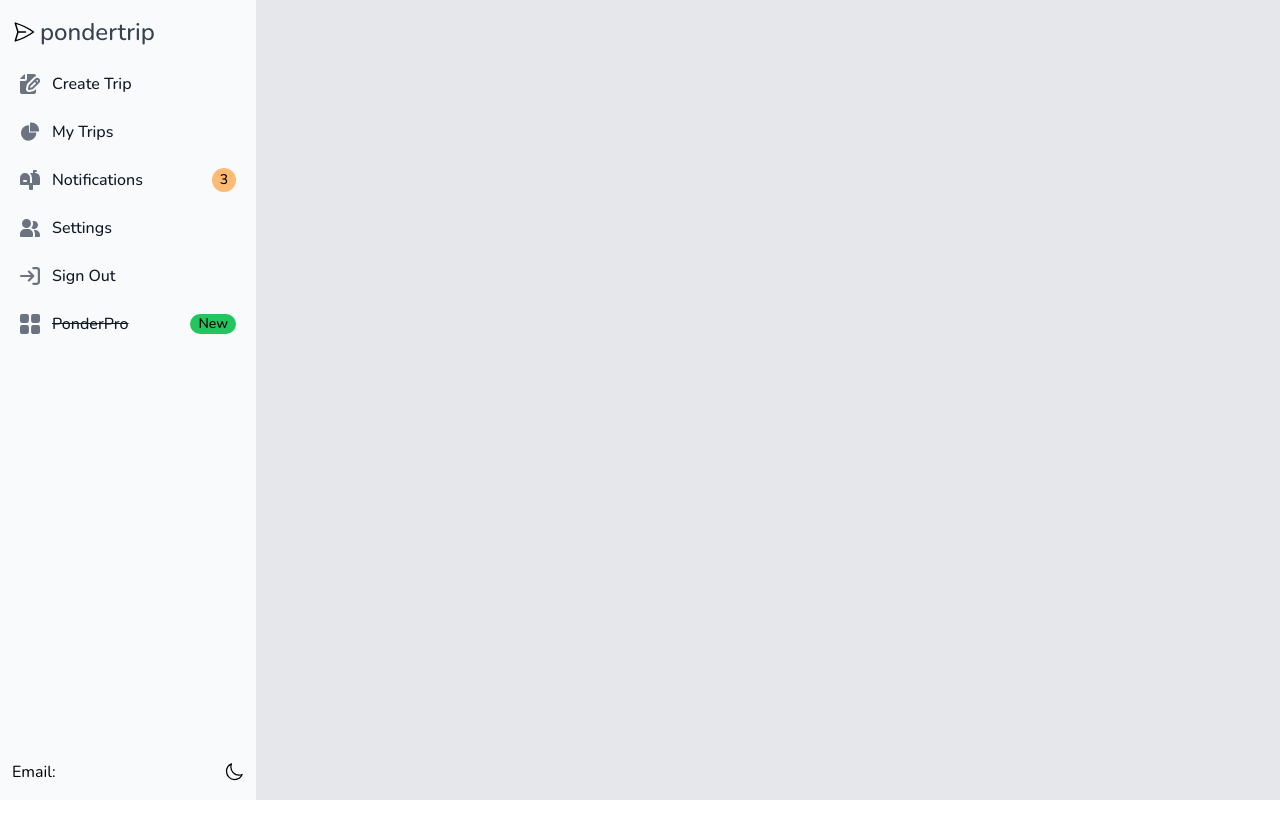
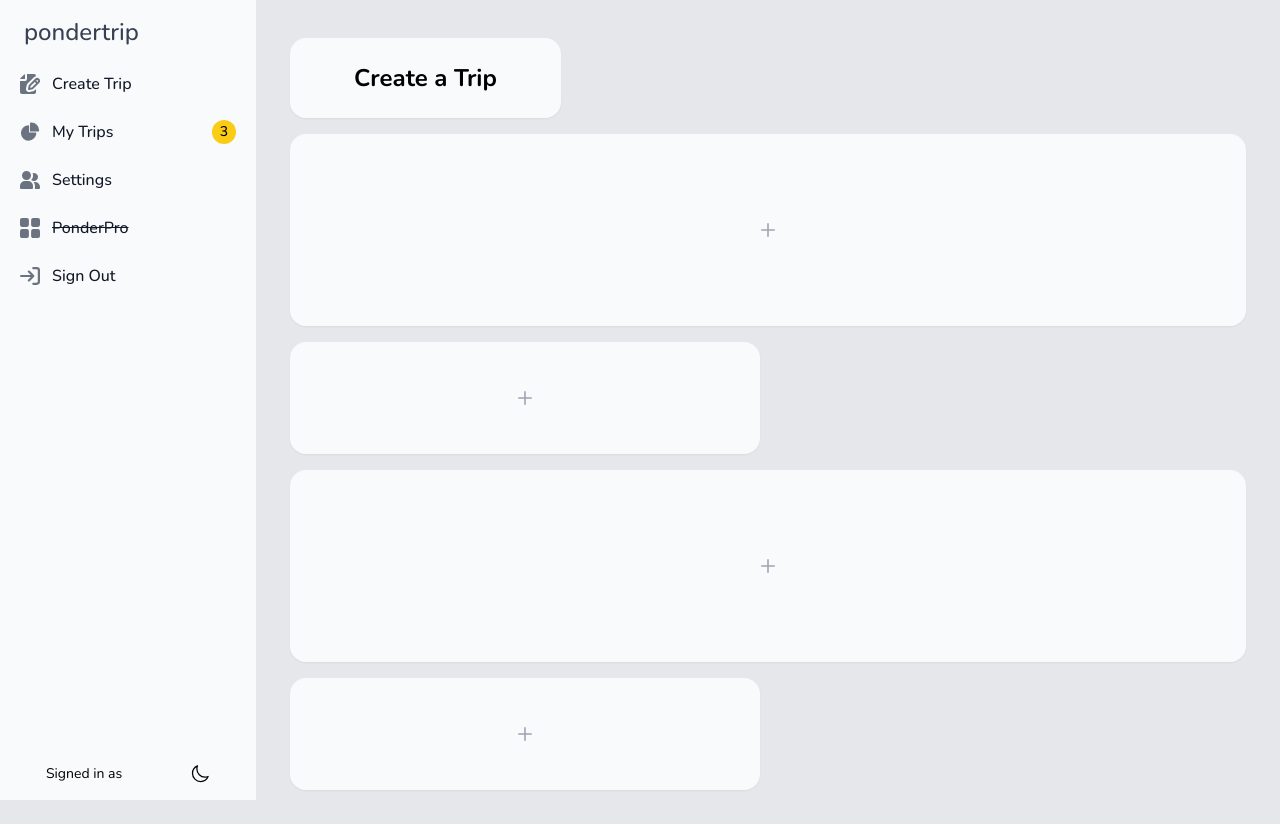
Before and after one commit to Grupith/pondertrip, a Next.js app: page /dashboard/create in a window 1280 px wide. Before the commit the page ends 800 px from the top, so only its background shows below. Built offline with nearby package versions, Linux system fonts and the light colour scheme; no server answers.

Commit message:
fixed title in sidebar changing & other minor styling

```diff
--- a/app/components/Sidebar.tsx
+++ b/app/components/Sidebar.tsx
@@ -55,22 +55,6 @@ const Sidebar: React.FC<SidebarProps> = ({ isSidebarOpen, toggleSidebar }) => {
           <div>
             <section>
               <div className="flex items-center space-x-1 cursor-pointer mb-4 text-black dark:text-white">
-                {!isSidebarOpen ? (
-                  <svg
-                    xmlns="http://www.w3.org/2000/svg"
-                    fill="none"
-                    viewBox="0 0 24 24"
-                    strokeWidth="1.5"
-                    stroke="currentColor"
-                    className="w-6 h-6"
-                  >
-                    <path
-                      strokeLinecap="round"
-                      strokeLinejoin="round"
-                      d="M6 12 3.269 3.125A59.769 59.769 0 0 1 21.485 12 59.768 59.768 0 0 1 3.27 20.875L5.999 12Zm0 0h7.5"
-                    />
-                  </svg>
-                ) : (
                 <button
                   data-drawer-target="default-sidebar"
                   data-drawer-toggle="default-sidebar"
@@ -94,8 +78,7 @@ const Sidebar: React.FC<SidebarProps> = ({ isSidebarOpen, toggleSidebar }) => {
                     ></path>
                   </svg>
                 </button>
-                )}
-                <span className="text-2xl font-medium text-gray-700 dark:text-gray-200">
+                <span className="text-2xl font-medium text-gray-700 dark:text-gray-200 sm:pl-2">
                   pondertrip
                 </span>
               </div>
@@ -137,31 +120,15 @@ const Sidebar: React.FC<SidebarProps> = ({ isSidebarOpen, toggleSidebar }) => {
                     <path d="M16.975 11H10V4.025a1 1 0 0 0-1.066-.998 8.5 8.5 0 1 0 9.039 9.039.999.999 0 0 0-1-1.066h.002Z" />
                     <path d="M12.5 0c-.157 0-.311.01-.565.027A1 1 0 0 0 11 1.02V10h8.975a1 1 0 0 0 1-.935c.013-.188.028-.374.028-.565A8.51 8.51 0 0 0 12.5 0Z" />
                   </svg>
-                  <span className="ms-3">My Trips</span>
+                  <span className="flex-1 ms-3 whitespace-nowrap">
+                    My Trips
+                  </span>
+                  <span className="inline-flex items-center justify-center w-3 h-3 p-3 ms-3 text-sm font-medium text-black bg-yellow-400 rounded-full dark:bg-blue-900 dark:text-blue-300">
+                    3
+                  </span>
                 </Link>
               </li>
-              <li>
-                <a
-                  href="#"
-                  className="flex items-center p-2 text-gray-900 rounded-lg dark:text-white hover:bg-gray-200 dark:hover:bg-gray-700 group"
-                >
-                  <svg
-                    className="flex-shrink-0 w-5 h-5 text-gray-500 transition duration-75 dark:text-gray-400 group-hover:text-gray-900 dark:group-hover:text-white"
-                    aria-hidden="true"
-                    xmlns="http://www.w3.org/2000/svg"
-                    fill="currentColor"
-                    viewBox="0 0 20 20"
-                  >
-                    <path d="m17.418 3.623-.018-.008a6.713 6.713 0 0 0-2.4-.569V2h1a1 1 0 1 0 0-2h-2a1 1 0 0 0-1 1v2H9.89A6.977 6.977 0 0 1 12 8v5h-2V8A5 5 0 1 0 0 8v6a1 1 0 0 0 1 1h8v4a1 1 0 0 0 1 1h2a1 1 0 0 0 1-1v-4h6a1 1 0 0 0 1-1V8a5 5 0 0 0-2.582-4.377ZM6 12H4a1 1 0 0 1 0-2h2a1 1 0 0 1 0 2Z" />
-                  </svg>
-                  <span className="flex-1 ms-3 whitespace-nowrap">
-                    Notifications
-                  </span>
-                  <span className="inline-flex items-center justify-center w-3 h-3 p-3 ms-3 text-sm font-medium text-black bg-orange-300 rounded-full dark:bg-blue-900 dark:text-blue-300">
-                    3
-                  </span>
-                </a>
-              </li>
+
               <li onClick={toggleSidebar}>
                 <Link
                   href="/dashboard/settings"
@@ -181,7 +148,25 @@ const Sidebar: React.FC<SidebarProps> = ({ isSidebarOpen, toggleSidebar }) => {
                   </span>
                 </Link>
               </li>
-
+              <li>
+                <a
+                  href="#"
+                  className="flex items-center p-2 text-gray-900 rounded-lg dark:text-white hover:bg-gray-200 dark:hover:bg-gray-700 group"
+                >
+                  <svg
+                    className="flex-shrink-0 w-5 h-5 text-gray-500 transition duration-75 dark:text-gray-400 group-hover:text-gray-900 dark:group-hover:text-white"
+                    aria-hidden="true"
+                    xmlns="http://www.w3.org/2000/svg"
+                    fill="currentColor"
+                    viewBox="0 0 18 18"
+                  >
+                    <path d="M6.143 0H1.857A1.857 1.857 0 0 0 0 1.857v4.286C0 7.169.831 8 1.857 8h4.286A1.857 1.857 0 0 0 8 6.143V1.857A1.857 1.857 0 0 0 6.143 0Zm10 0h-4.286A1.857 1.857 0 0 0 10 1.857v4.286C10 7.169 10.831 8 11.857 8h4.286A1.857 1.857 0 0 0 18 6.143V1.857A1.857 1.857 0 0 0 16.143 0Zm-10 10H1.857A1.857 1.857 0 0 0 0 11.857v4.286C0 17.169.831 18 1.857 18h4.286A1.857 1.857 0 0 0 8 16.143v-4.286A1.857 1.857 0 0 0 6.143 10Zm10 0h-4.286A1.857 1.857 0 0 0 10 11.857v4.286c0 1.026.831 1.857 1.857 1.857h4.286A1.857 1.857 0 0 0 18 16.143v-4.286A1.857 1.857 0 0 0 16.143 10Z" />
+                  </svg>
+                  <span className="flex-1 ms-3 whitespace-nowrap line-through">
+                    PonderPro
+                  </span>
+                </a>
+              </li>
               <li
                 onClick={() => {
                   signOut()
@@ -213,32 +198,12 @@ const Sidebar: React.FC<SidebarProps> = ({ isSidebarOpen, toggleSidebar }) => {
                   </span>
                 </a>
               </li>
-              <li>
-                <a
-                  href="#"
-                  className="flex items-center p-2 text-gray-900 rounded-lg dark:text-white hover:bg-gray-200 dark:hover:bg-gray-700 group"
-                >
-                  <svg
-                    className="flex-shrink-0 w-5 h-5 text-gray-500 transition duration-75 dark:text-gray-400 group-hover:text-gray-900 dark:group-hover:text-white"
-                    aria-hidden="true"
-                    xmlns="http://www.w3.org/2000/svg"
-                    fill="currentColor"
-                    viewBox="0 0 18 18"
-                  >
-                    <path d="M6.143 0H1.857A1.857 1.857 0 0 0 0 1.857v4.286C0 7.169.831 8 1.857 8h4.286A1.857 1.857 0 0 0 8 6.143V1.857A1.857 1.857 0 0 0 6.143 0Zm10 0h-4.286A1.857 1.857 0 0 0 10 1.857v4.286C10 7.169 10.831 8 11.857 8h4.286A1.857 1.857 0 0 0 18 6.143V1.857A1.857 1.857 0 0 0 16.143 0Zm-10 10H1.857A1.857 1.857 0 0 0 0 11.857v4.286C0 17.169.831 18 1.857 18h4.286A1.857 1.857 0 0 0 8 16.143v-4.286A1.857 1.857 0 0 0 6.143 10Zm10 0h-4.286A1.857 1.857 0 0 0 10 11.857v4.286c0 1.026.831 1.857 1.857 1.857h4.286A1.857 1.857 0 0 0 18 16.143v-4.286A1.857 1.857 0 0 0 16.143 10Z" />
-                  </svg>
-                  <span className="flex-1 ms-3 whitespace-nowrap line-through">
-                    PonderPro
-                  </span>
-                  <span className="inline-flex items-center justify-center px-2 ms-3 text-sm font-medium text-black bg-green-500 rounded-full dark:bg-green-700 dark:text-gray-300">
-                    New
-                  </span>
-                </a>
-              </li>
             </ul>
           </div>
-          <div className="flex justify-between items-center">
-            <p className="dark:text-white">Email: {user && user.email}</p>
+          <div className="flex justify-around items-center">
+            <p className="dark:text-white text-sm">
+              Signed in as {user && user.email}
+            </p>
             <div
               className={`cursor-pointer dark:text-white`}
               onClick={toggleDarkMode}
--- a/app/dashboard/create/page.tsx
+++ b/app/dashboard/create/page.tsx
@@ -7,9 +7,105 @@ export default function Create() {
   return (
     <div>
       <main className={`${darkMode ? "dark" : ""} `}>
-        <div className="pt-2 min-h-screen overflow-hidden fade-in-0 animate-in animate-out duration-700 bg-gray-200 dark:bg-slate-900 dark:text-white">
-          {/* Create Trip */}
-          <h1 className="ml-16">Create Trip</h1>
+        <div className="pt-12 sm:pt-1 min-h-screen overflow-hidden fade-in-0 animate-in animate-out duration-700 bg-gray-200 dark:bg-slate-900 dark:text-white">
+          {/* Dashboard View */}
+          <div className="p-4 sm:ml-64">
+            <div className="p-4 border-2 border-gray-200 border-dashed rounded-lg dark:border-gray-700">
+              <div className="grid grid-cols-3 gap-4 mb-4">
+                {/* Repeat this block as needed */}
+                <div className="flex items-center justify-center h-20 w-64 sm:w-fit sm:px-16 rounded-2xl bg-slate-50 dark:bg-gray-800 shadow-sm">
+                  <p className="text-2xl font-bold text-black dark:text-gray-300 text-center truncate">
+                    Create a Trip
+                  </p>
+                </div>
+                {/* End of repeatable block */}
+              </div>
+              <div className="flex items-center justify-center h-48 mb-4 rounded-2xl bg-gray-50 dark:bg-gray-800 shadow-sm">
+                <p className="text-2xl text-gray-400 dark:text-gray-500">
+                  <svg
+                    className="w-3.5 h-3.5"
+                    aria-hidden="true"
+                    xmlns="http://www.w3.org/2000/svg"
+                    fill="none"
+                    viewBox="0 0 18 18"
+                  >
+                    <path
+                      stroke="currentColor"
+                      strokeLinecap="round"
+                      strokeLinejoin="round"
+                      strokeWidth="2"
+                      d="M9 1v16M1 9h16"
+                    />
+                  </svg>
+                </p>
+              </div>
+              <div className="grid grid-cols-2 gap-4 mb-4">
+                {/* Repeat this block as needed */}
+                <div className="flex items-center justify-center rounded-2xl bg-gray-50 h-28 dark:bg-gray-800 shadow-sm">
+                  <p className="text-2xl text-gray-400 dark:text-gray-500">
+                    <svg
+                      className="w-3.5 h-3.5"
+                      aria-hidden="true"
+                      xmlns="http://www.w3.org/2000/svg"
+                      fill="none"
+                      viewBox="0 0 18 18"
+                    >
+                      <path
+                        stroke="currentColor"
+                        strokeLinecap="round"
+                        strokeLinejoin="round"
+                        strokeWidth="2"
+                        d="M9 1v16M1 9h16"
+                      />
+                    </svg>
+                  </p>
+                </div>
+                {/* End of repeatable block */}
+              </div>
+              <div className="flex items-center justify-center h-48 mb-4 rounded-2xl bg-gray-50 dark:bg-gray-800 shadow-sm">
+                <p className="text-2xl text-gray-400 dark:text-gray-500">
+                  <svg
+                    className="w-3.5 h-3.5"
+                    aria-hidden="true"
+                    xmlns="http://www.w3.org/2000/svg"
+                    fill="none"
+                    viewBox="0 0 18 18"
+                  >
+                    <path
+                      stroke="currentColor"
+                      strokeLinecap="round"
+                      strokeLinejoin="round"
+                      strokeWidth="2"
+                      d="M9 1v16M1 9h16"
+                    />
+                  </svg>
+                </p>
+              </div>
+              <div className="grid grid-cols-2 gap-4">
+                {/* Repeat this block as needed */}
+                <div className="flex items-center justify-center rounded-2xl bg-gray-50 h-28 dark:bg-gray-800 shadow-sm">
+                  <p className="text-2xl text-gray-400 dark:text-gray-500">
+                    <svg
+                      className="w-3.5 h-3.5"
+                      aria-hidden="true"
+                      xmlns="http://www.w3.org/2000/svg"
+                      fill="none"
+                      viewBox="0 0 18 18"
+                    >
+                      <path
+                        stroke="currentColor"
+                        strokeLinecap="round"
+                        strokeLinejoin="round"
+                        strokeWidth="2"
+                        d="M9 1v16M1 9h16"
+                      />
+                    </svg>
+                  </p>
+                </div>
+                {/* End of repeatable block */}
+              </div>
+            </div>
+          </div>
         </div>
       </main>
     </div>
```
Also changed, not shown: app/dashboard/page.tsx (+32 -46 lines), app/dashboard/settings/page.tsx (+6 -6 lines), app/page.tsx (+11 -0 lines). Lines whose indentation alone changed are shown as unchanged.
